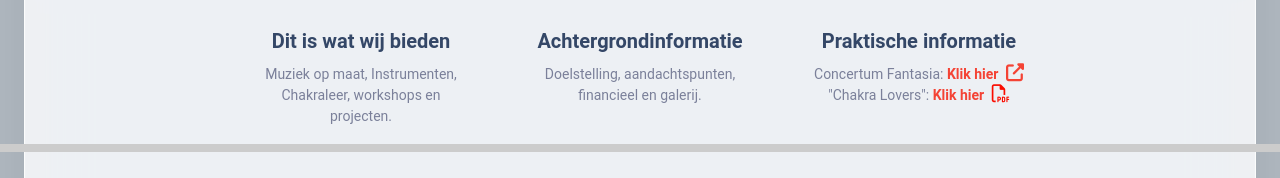
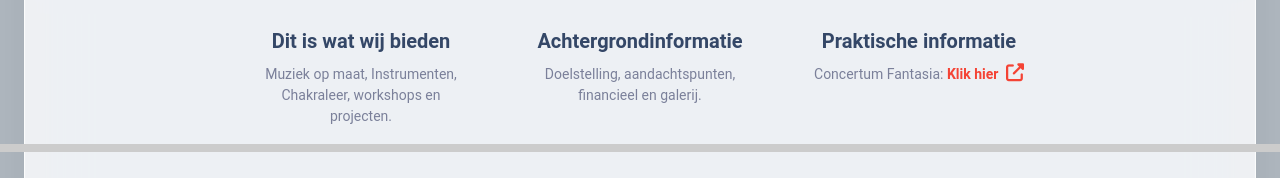
Before and after one commit to Mathiaspihl/jmajhemela, a plain HTML site: page index.html in a window 1280 px wide. Shown: the part 648-826 px from the top of the page. Drawn offline with Linux system fonts and the light colour scheme; some packages are replaced by stand-ins of ours.

Commit message:
Removed a link

```diff
--- a/index.html
+++ b/index.html
@@ -360,14 +360,9 @@ DOCUMENTATION: https://www.creative-tim.com/learning-lab/bootstrap/overview/mate
                   <h1 class="text-gradient text-jma1"><a href="./index.html#nieuws">Nieuws</a></h1>
                   <h5 class="mt-3">Praktische informatie</h5>
 
-                  <p class="text-sm font-weight-normal">
+                <p class="text-sm font-weight-normal">
                     Concertum Fantasia:
                     <a title="Link naar Nieuws." target="_self" href="./pages/nieuws.html#laatste" class="text-danger font-weight-bolder icon-move-right">Klik hier&nbsp;<i class="fa-solid fa-up-right-from-square text-lg ms-1"></i></a>
-                    <!-- Kerstfolliekes:
-                    <a title="Link naar Nieuws." target="_self" href="./pages/nieuws.html#laatste" class="text-danger font-weight-bolder icon-move-right">Klik hier&nbsp;<i class="fa-solid fa-up-right-from-square text-lg ms-1"></i></a> -->
-                    <br>
-                    "Chakra Lovers":
-                    <a title="Link naar PDF flyer." target="_blank" href="./documents/Chakra_2_2025-2026.pdf" class="text-danger font-weight-bolder icon-move-right">Klik hier&nbsp;<i class="far fa-file-pdf text-lg ms-1 icon_pdf"></i></a>
 
                 </p>
 
```
